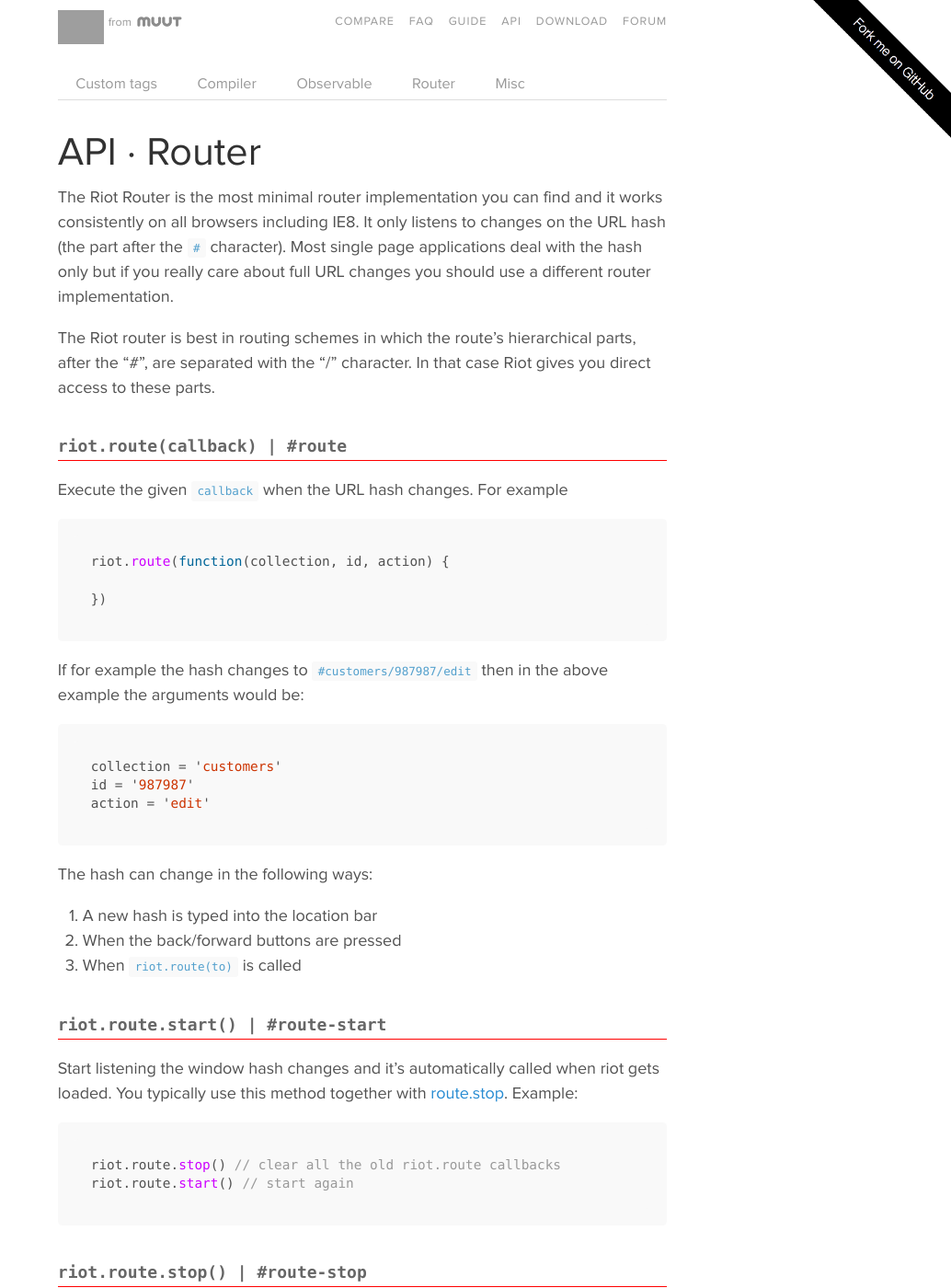
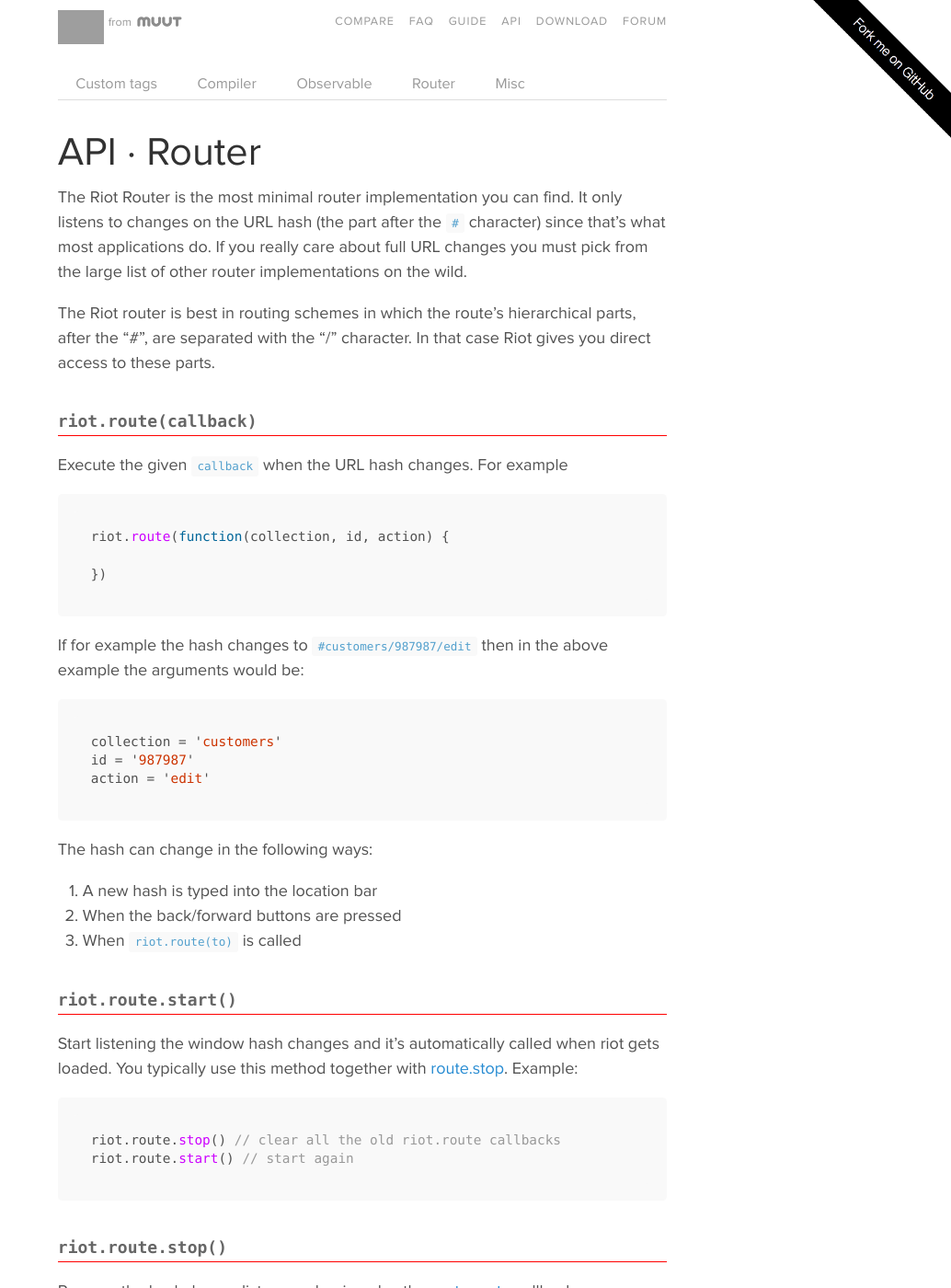
Before and after one commit to riot/riot.github.io, a Jekyll site: the page built from api/router.md, in a window 1280 px wide and 1400 px high. Shown: the whole window at 92% size, without its empty margins (246-1280 px from the left). Built offline with Jekyll 4.4.1, drawn with Linux system fonts in a browser that asks for light colours; Markdown is read by kramdown in place of the engine named in the settings; some of the changed text lies outside the part shown; grey boxes are pictures that could not be loaded.

Commit message:
API / Router

````diff
--- a/api/router.md
+++ b/api/router.md
@@ -7,12 +7,12 @@ class: apidoc
 {% include api-tabs.html %}
 
 
-The Riot Router is the most minimal router implementation you can find and it works consistently on all browsers including IE8. It only listens to changes on the URL hash (the part after the `#` character). Most single page applications deal with the hash only but if you really care about full URL changes you should use a different router implementation.
+The Riot Router is the most minimal router implementation you can find. It only listens to changes on the URL hash (the part after the `#` character) since that's what most applications do. If you really care about full URL changes you must pick from the large list of other router implementations on the wild.
 
 The Riot router is best in routing schemes in which the route's hierarchical parts, after the "#", are separated with the "/" character. In that case Riot gives you direct access to these parts.
 
 
-### riot.route(callback) | #route
+### <a name="route"></a> riot.route(callback)
 
 Execute the given `callback` when the URL hash changes. For example
 
@@ -37,7 +37,7 @@ The hash can change in the following ways:
 2. When the back/forward buttons are pressed
 3. When `riot.route(to)` is called
 
-### riot.route.start() | #route-start
+### <a name="route-start"></a> riot.route.start()
 
 Start listening the window hash changes and it's automatically called when riot gets loaded. You typically use this method together with [route.stop](#route-stop). Example:
 
@@ -46,17 +46,17 @@ riot.route.stop() // clear all the old riot.route callbacks
 riot.route.start() // start again
 ```
 
-### riot.route.stop() | #route-stop
+### <a name="route-stop"></a> riot.route.stop()
 
 Remove the hashchange listeners clearing also the [route.route](#route) callbacks.
 
-``` js
+``` javascript
 riot.route.stop()
 ```
 
 Stopping the default router allow the use of a different router on your appliaction.
 
-### riot.route(to) | #route-to
+### <a name="route-to"></a> riot.route(to)
 
 Changes the browser URL and notifies all the listeners assigned with `riot.route(callback)`. For example:
 
@@ -64,7 +64,7 @@ Changes the browser URL and notifies all the listeners assigned with `riot.route
 riot.route('customers/267393/edit')
 ```
 
-### riot.route.exec(callback) | #route-exec
+### <a name="route-exec"></a> riot.route.exec(callback)
 
 Study the current hash "in place" using given `callback` without waiting for it to change. For example
 
@@ -74,7 +74,7 @@ riot.route.exec(function(collection, id, action) {
 })
 ```
 
-### riot.route.parser(parser) | #route-parser
+### <a name="route-parser"></a> riot.route.parser(parser)
 
 Changes the default parser to a custom one. Here's one that parses paths like this:
 
@@ -101,7 +101,7 @@ riot.route.parser(function(path) {
 
 And here you'll receive the params when the URL changes:
 
-```
+``` js
 riot.route(function(target, action, params) {
 
   /*
````
